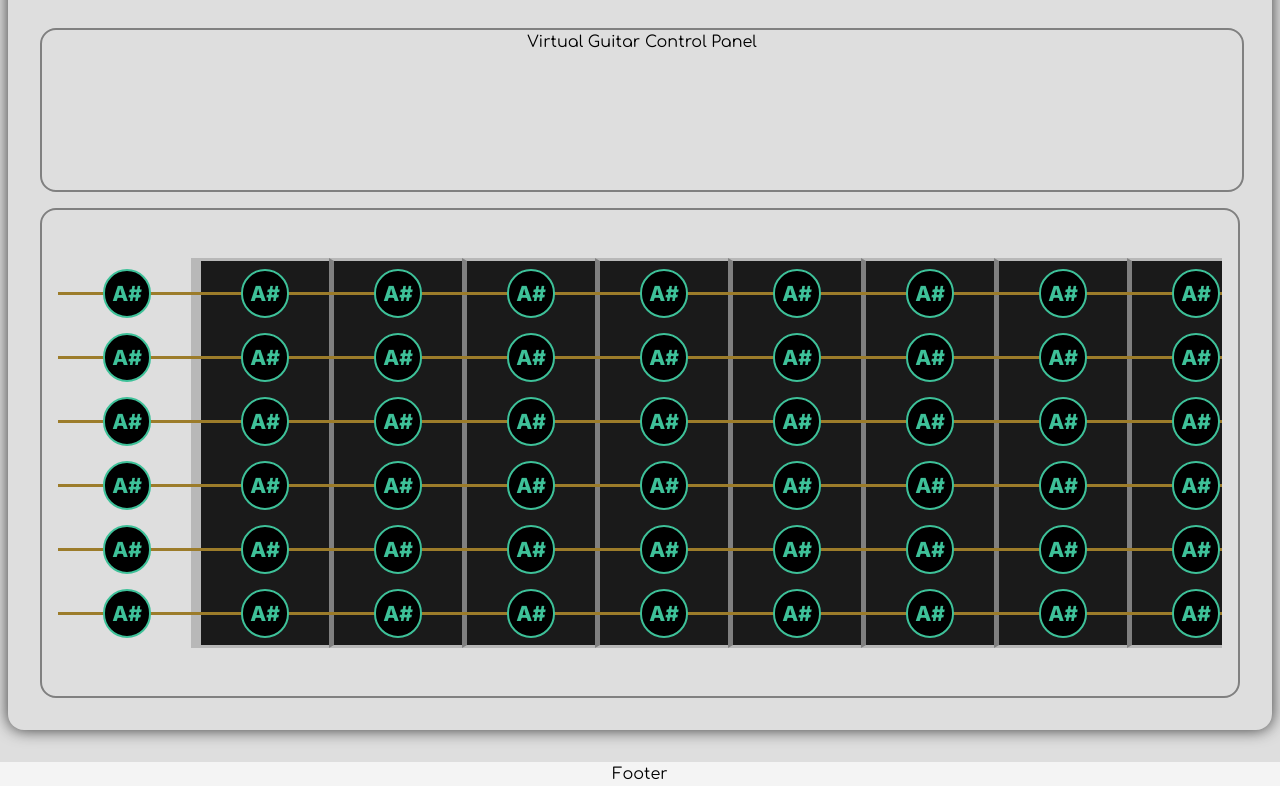
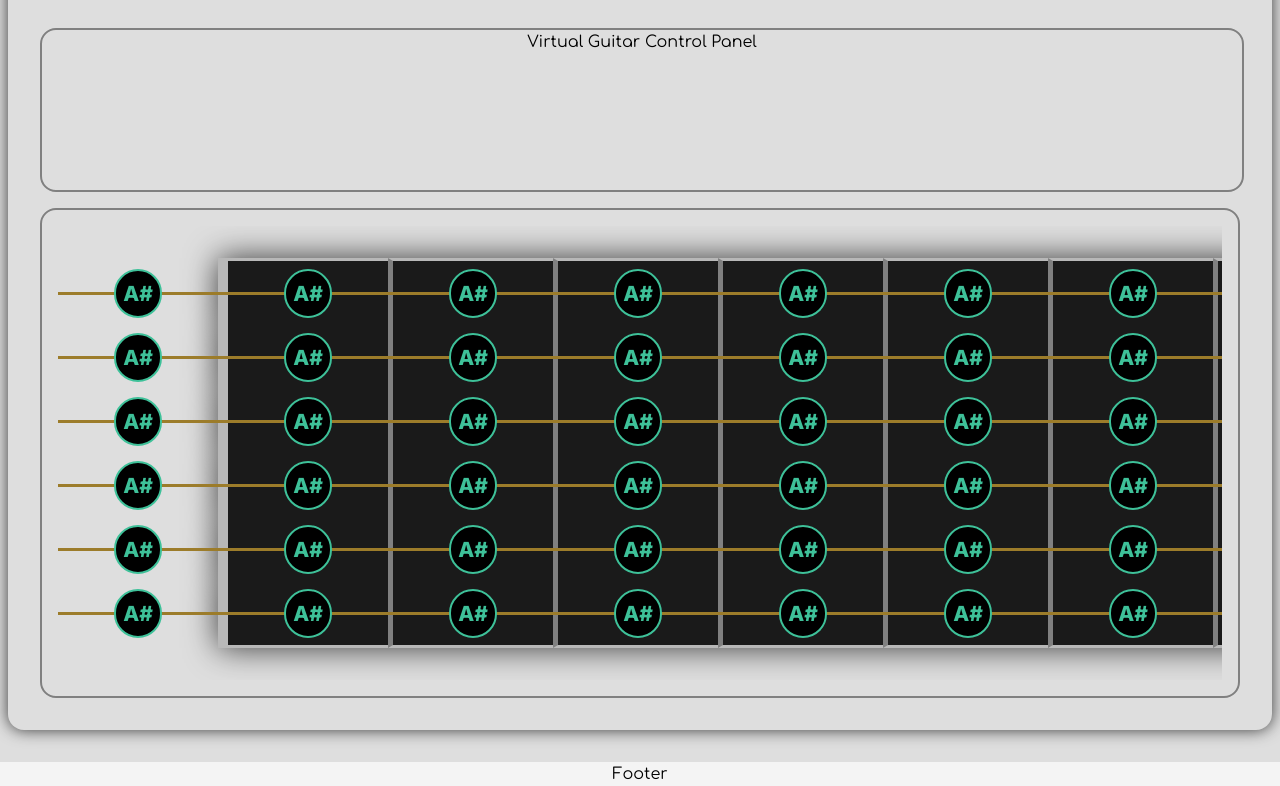
Before and after one commit to NovaSharx/Novabrato, a React (Create React App) app in the folder frontend/: page / in a window 1280 px wide. Shown: the part 843-1629 px from the top of the page. Built offline with nearby package versions, Linux system fonts and the light colour scheme.

Commit message:
Corrected some layout and styling issues in the first and last strings.

```diff
--- a/frontend/src/components/VirtualGuitar/VirtualGuitarContainer.tsx
+++ b/frontend/src/components/VirtualGuitar/VirtualGuitarContainer.tsx
@@ -10,7 +10,6 @@ const VirtualGuitarContainer: FC = (): ReactElement => {
         <div className='main-section-container'>
             <div className='virtual-guitar-container main-section' style={{
                 backgroundColor: theme.palette.background.primary,
-                boxShadow: `0rem 0rem 1rem 0rem rgba(0,0,0,0.75)`,
             }}>
                 <div className='virtual-guitar-title'>
                     <h2 style={{
--- a/frontend/src/components/VirtualGuitar/VirtualGuitarString.tsx
+++ b/frontend/src/components/VirtualGuitar/VirtualGuitarString.tsx
@@ -4,6 +4,8 @@ import VirtualGuitarNote from './VirtualGuitarNote';
 const VirtualGuitarString: FC = (): ReactElement => {
     return (
         <div className='virtual-guitar-string'>
+            <VirtualGuitarNote />
+            <span>
                 <VirtualGuitarNote />
                 <VirtualGuitarNote />
                 <VirtualGuitarNote />
@@ -18,7 +20,7 @@ const VirtualGuitarString: FC = (): ReactElement => {
                 <VirtualGuitarNote />
                 <VirtualGuitarNote />
                 <VirtualGuitarNote />
-                <VirtualGuitarNote />
+            </span>
         </div>
     )
 }
--- a/frontend/src/components/contexts/ThemeContext.tsx
+++ b/frontend/src/components/contexts/ThemeContext.tsx
@@ -69,13 +69,13 @@ const ThemeProvider = ({ children }: { children: ReactNode }): JSX.Element => {
             text: themeMode ?
                 // dark
                 {
-                    primary: '#bbbbbb',
+                    primary: '#bfbfbf',
                     secondary: ''
                 }
                 :
                 // light
                 {
-                    primary: '#404040',
+                    primary: '#3d3d3d',
                     secondary: ''
                 }
         }
--- a/frontend/src/stylesheets/css/main.css
+++ b/frontend/src/stylesheets/css/main.css
@@ -149,6 +149,7 @@ p {
   display: flex;
   flex-direction: column;
   border-radius: 1rem;
+  box-shadow: 0rem 0rem 1rem 0rem rgba(0, 0, 0, 0.75);
 }
 .virtual-guitar-container .virtual-guitar-title {
   text-align: center;
@@ -178,27 +179,27 @@ p {
 }
 .virtual-guitar-container .virtual-guitar-content .virtual-guitar-fretboard-container .virtual-guitar-neck .virtual-guitar-string {
   display: flex;
-  width: 2000px;
+  width: max-content;
 }
 .virtual-guitar-container .virtual-guitar-content .virtual-guitar-fretboard-container .virtual-guitar-neck .virtual-guitar-string:first-child .virtual-guitar-fret {
+  border-top: 3px solid transparent;
+}
+.virtual-guitar-container .virtual-guitar-content .virtual-guitar-fretboard-container .virtual-guitar-neck .virtual-guitar-string:first-child span .virtual-guitar-fret {
   border-top: 3px solid #b8b8b8;
 }
 .virtual-guitar-container .virtual-guitar-content .virtual-guitar-fretboard-container .virtual-guitar-neck .virtual-guitar-string:last-child .virtual-guitar-fret {
+  border-bottom: 3px solid transparent;
+}
+.virtual-guitar-container .virtual-guitar-content .virtual-guitar-fretboard-container .virtual-guitar-neck .virtual-guitar-string:last-child span .virtual-guitar-fret {
   border-bottom: 3px solid #b8b8b8;
 }
 .virtual-guitar-container .virtual-guitar-content .virtual-guitar-fretboard-container .virtual-guitar-neck .virtual-guitar-string .virtual-guitar-fret {
-  box-sizing: content-box;
   position: relative;
-  background-color: #1a1a1a;
-  border-left: 5px solid grey;
   display: flex;
   justify-content: center;
   align-items: center;
   width: 10rem;
   height: 4rem;
-}
-.virtual-guitar-container .virtual-guitar-content .virtual-guitar-fretboard-container .virtual-guitar-neck .virtual-guitar-string .virtual-guitar-fret:nth-child(2) {
-  border-left: 10px solid #b8b8b8;
 }
 .virtual-guitar-container .virtual-guitar-content .virtual-guitar-fretboard-container .virtual-guitar-neck .virtual-guitar-string .virtual-guitar-fret::after {
   position: absolute;
@@ -226,9 +227,16 @@ p {
 .virtual-guitar-container .virtual-guitar-content .virtual-guitar-fretboard-container .virtual-guitar-neck .virtual-guitar-string .virtual-guitar-fret .virtual-guitar-note:hover {
   cursor: pointer;
 }
-.virtual-guitar-container .virtual-guitar-content .virtual-guitar-fretboard-container .virtual-guitar-neck .virtual-guitar-string .virtual-guitar-fret:first-child {
-  border-color: transparent;
-  background-color: transparent;
+.virtual-guitar-container .virtual-guitar-content .virtual-guitar-fretboard-container .virtual-guitar-neck .virtual-guitar-string span {
+  display: flex;
+  box-shadow: 0rem 0rem 2rem 0rem rgba(0, 0, 0, 0.75);
+}
+.virtual-guitar-container .virtual-guitar-content .virtual-guitar-fretboard-container .virtual-guitar-neck .virtual-guitar-string span .virtual-guitar-fret {
+  background-color: #1a1a1a;
+  border-left: 5px solid grey;
+}
+.virtual-guitar-container .virtual-guitar-content .virtual-guitar-fretboard-container .virtual-guitar-neck .virtual-guitar-string span .virtual-guitar-fret:first-child {
+  border-left: 10px solid #b8b8b8;
 }
 
 #home {
--- a/frontend/src/stylesheets/scss/components/_virtual-guitar.scss
+++ b/frontend/src/stylesheets/scss/components/_virtual-guitar.scss
@@ -5,6 +5,7 @@
     display: flex;
     flex-direction: column;
     border-radius: 1rem;
+    box-shadow: 0rem 0rem 1rem 0rem rgba(0, 0, 0, 0.75);
 
     .virtual-guitar-title {
         text-align: center;
@@ -40,34 +41,40 @@
 
                 .virtual-guitar-string {
                     display: flex;
-                    width: 2000px;
+                    width: max-content;
 
                     &:first-child {
                         .virtual-guitar-fret {
-                            border-top: 3px solid #b8b8b8;
+                            border-top: 3px solid transparent;
+                        }
+
+                        span {
+
+                            .virtual-guitar-fret {
+                                border-top: 3px solid #b8b8b8;
+                            }
                         }
                     }
 
                     &:last-child {
                         .virtual-guitar-fret {
-                            border-bottom: 3px solid #b8b8b8;
+                            border-bottom: 3px solid transparent;
+                        }
+
+                        span {
+                            .virtual-guitar-fret {
+                                border-bottom: 3px solid #b8b8b8;
+                            }
                         }
                     }
 
                     .virtual-guitar-fret {
-                        box-sizing: content-box;
                         position: relative;
-                        background-color: #1a1a1a;
-                        border-left: 5px solid grey;
                         display: flex;
                         justify-content: center;
                         align-items: center;
                         width: 10rem;
                         height: 4rem;
-
-                        &:nth-child(2) {
-                            border-left: 10px solid #b8b8b8;
-                        }
 
                         &::after {
                             position: absolute;
@@ -97,10 +104,19 @@
                                 cursor: pointer;
                             }
                         }
+                    }
 
-                        &:first-child {
-                            border-color: transparent;
-                            background-color: transparent;
+                    span {
+                        display: flex;
+                        box-shadow: 0rem 0rem 2rem 0rem rgba(0, 0, 0, 0.75);
+
+                        .virtual-guitar-fret {
+                            background-color: #1a1a1a;
+                            border-left: 5px solid grey;
+
+                            &:first-child {
+                                border-left: 10px solid #b8b8b8;
+                            }
                         }
                     }
                 }
```
Also changed, not shown: 1 other file (tests, documents, lock files or other folders).
